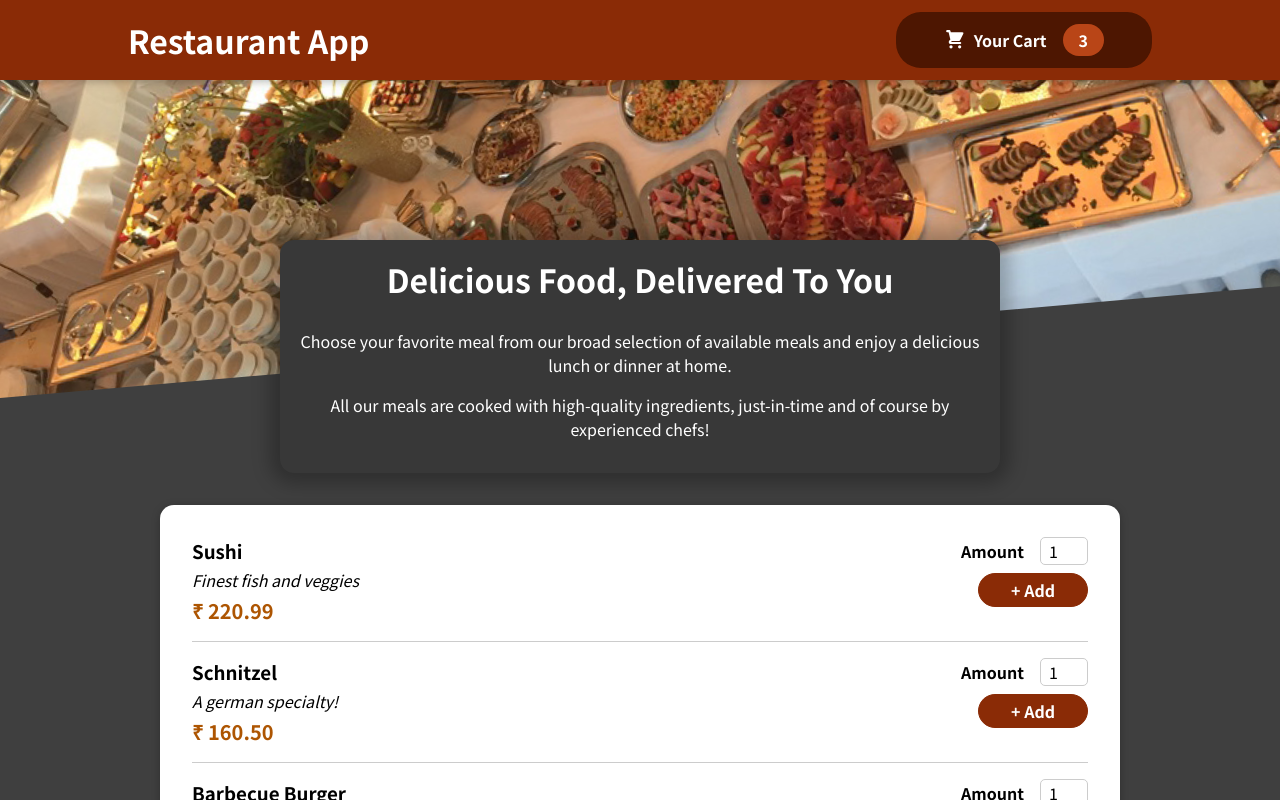
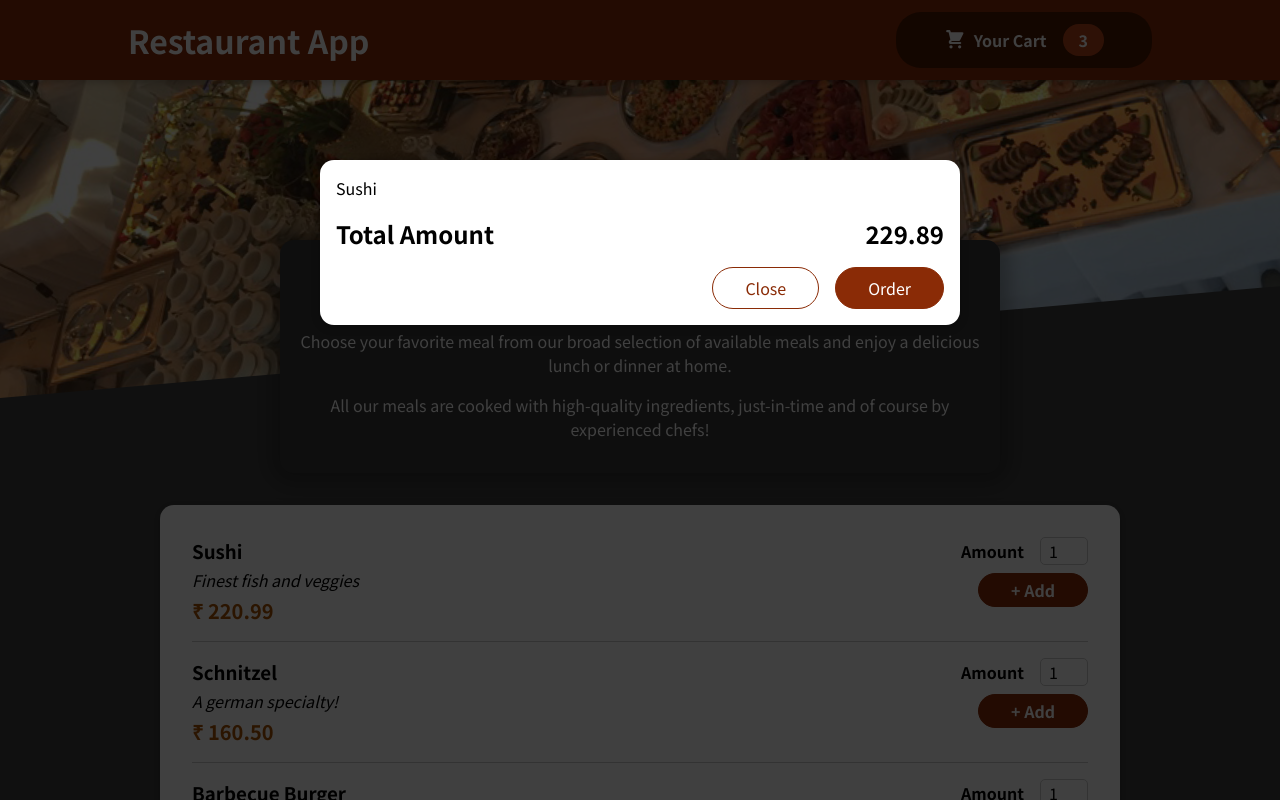
Before and after one commit to Sanjay-3797/Restaurant-App, a React (Create React App) app: page / in a window 1280 px wide. Shown: the top 800 px of the page. Built offline with nearby package versions, Linux system fonts and the light colour scheme.

Commit message:
Modal added

```diff
--- a/public/index.html
+++ b/public/index.html
@@ -28,6 +28,7 @@
   </head>
   <body>
     <noscript>You need to enable JavaScript to run this app.</noscript>
+    <div id="overlays"></div>
     <div id="root"></div>
     <!--
       This HTML file is a template.
--- a/src/App.js
+++ b/src/App.js
@@ -1,10 +1,12 @@
 import React from "react";
 import Header from "./components/Layout/Header";
 import Meals from "./components/Meals/Meals";
+import Cart from "./components/Cart/Cart";
 
 const App = (props) => {
   return (
     <React.Fragment>
+      <Cart />
       <Header />
       <main>
         <Meals />
--- /dev/null
+++ b/src/components/Cart/Cart.js
@@ -0,0 +1,27 @@
+import Modal from "../UI/Modal";
+import classes from "./Cart.module.css";
+
+const Cart = (props) => {
+  const cartItems = (
+    <ul className={classes["cart-items"]}>
+      {[{ id: "c1", name: "Sushi", amount: 2, price: 220.99 }].map((item) => (
+        <li>{item.name}</li>
+      ))}
+    </ul>
+  );
+
+  return (
+    <Modal>
+      {cartItems}
+      <div className={classes.total}>
+        <span>Total Amount</span>
+        <span>229.89</span>
+      </div>
+      <div className={classes.actions}>
+        <button className={classes["button--alt"]}>Close</button>
+        <button className={classes.button}>Order</button>
+      </div>
+    </Modal>
+  );
+};
+export default Cart;
--- /dev/null
+++ b/src/components/Cart/Cart.module.css
@@ -0,0 +1,46 @@
+.cart-items {
+    list-style: none;
+    margin: 0;
+    padding: 0;
+    max-height: 20rem;
+    overflow: auto;
+}
+
+.total {
+    display: flex;
+    justify-content: space-between;
+    align-items: center;
+    font-weight: bold;
+    font-size: 1.5rem;
+    margin: 1rem 0;
+}
+
+.actions {
+    text-align: right;
+}
+
+.actions button {
+    font: inherit;
+    cursor: pointer;
+    background-color: transparent;
+    border: 1px solid #8a2b06;
+    padding: 0.5rem 2rem;
+    border-radius: 25px;
+    margin-left: 1rem;
+}
+
+.actions button:hover,
+.actions button:active {
+    background-color: #5a1a01;
+    border-color: #5a1a01;
+    color: white;
+}
+
+.actions .button--alt {
+    color: #8a2b06;
+}
+
+.actions .button {
+    background-color: #8a2b06;
+    color: white;
+}
--- /dev/null
+++ b/src/components/UI/Modal.js
@@ -0,0 +1,29 @@
+import { Fragment } from "react";
+import ReactDOM from "react-dom";
+import classes from "./Modal.module.css";
+
+const Backdrop = (props) => {
+  return <div className={classes.backdrop}></div>;
+};
+const ModalOverlay = (props) => {
+  return (
+    <div className={classes.modal}>
+      <div className={classes.content}>{props.children}</div>
+    </div>
+  );
+};
+
+const Modal = (props) => {
+  const portalElement = document.getElementById("overlays");
+
+  return (
+    <Fragment>
+      {ReactDOM.createPortal(<Backdrop />, portalElement)}
+      {ReactDOM.createPortal(
+        <ModalOverlay>{props.children}</ModalOverlay>,
+        portalElement
+      )}
+    </Fragment>
+  );
+};
+export default Modal;
--- /dev/null
+++ b/src/components/UI/Modal.module.css
@@ -0,0 +1,41 @@
+.backdrop {
+    position: fixed;
+    top: 0;
+    left: 0;
+    width: 100%;
+    height: 100vh;
+    z-index: 20;
+    background-color: rgba(0, 0, 0, 0.75);
+}
+
+.modal {
+    position: fixed;
+    top: 20vh;
+    left: 5%;
+    width: 90%;
+    background-color: white;
+    padding: 1rem;
+    border-radius: 14px;
+    box-shadow: 0 2px 8px rgba(0, 0, 0, 0.25);
+    z-index: 30;
+    animation: slide-down 300ms ease-out forwards;
+}
+
+@media (min-width: 768px) {
+    .modal {
+        width: 40rem;
+        left: calc(50% - 20rem);
+    }
+}
+
+@keyframes slide-down {
+    from {
+        opacity: 0;
+        transform: translateY(-3rem);
+    }
+
+    to {
+        opacity: 1;
+        transform: translateY(0);
+    }
+}
```
